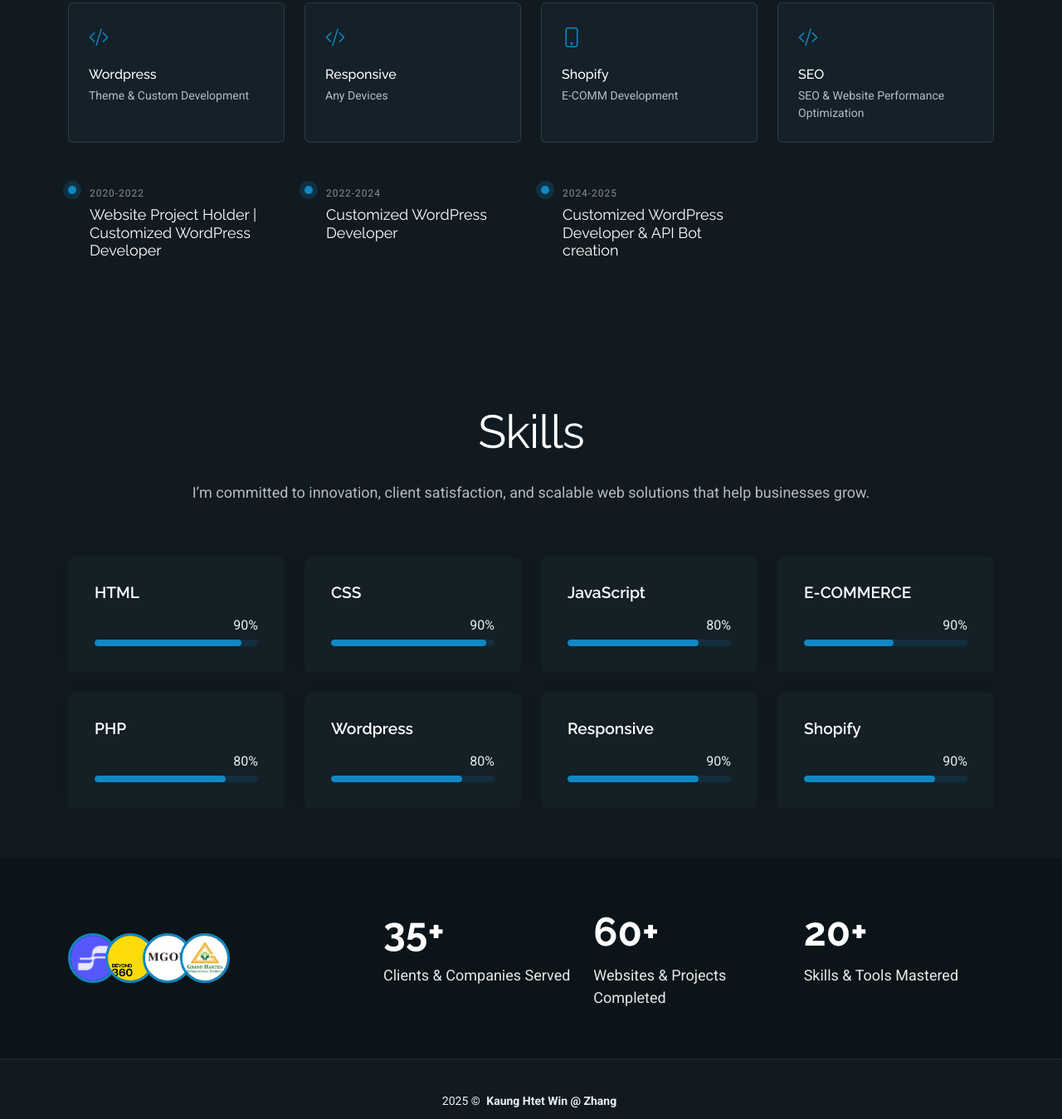
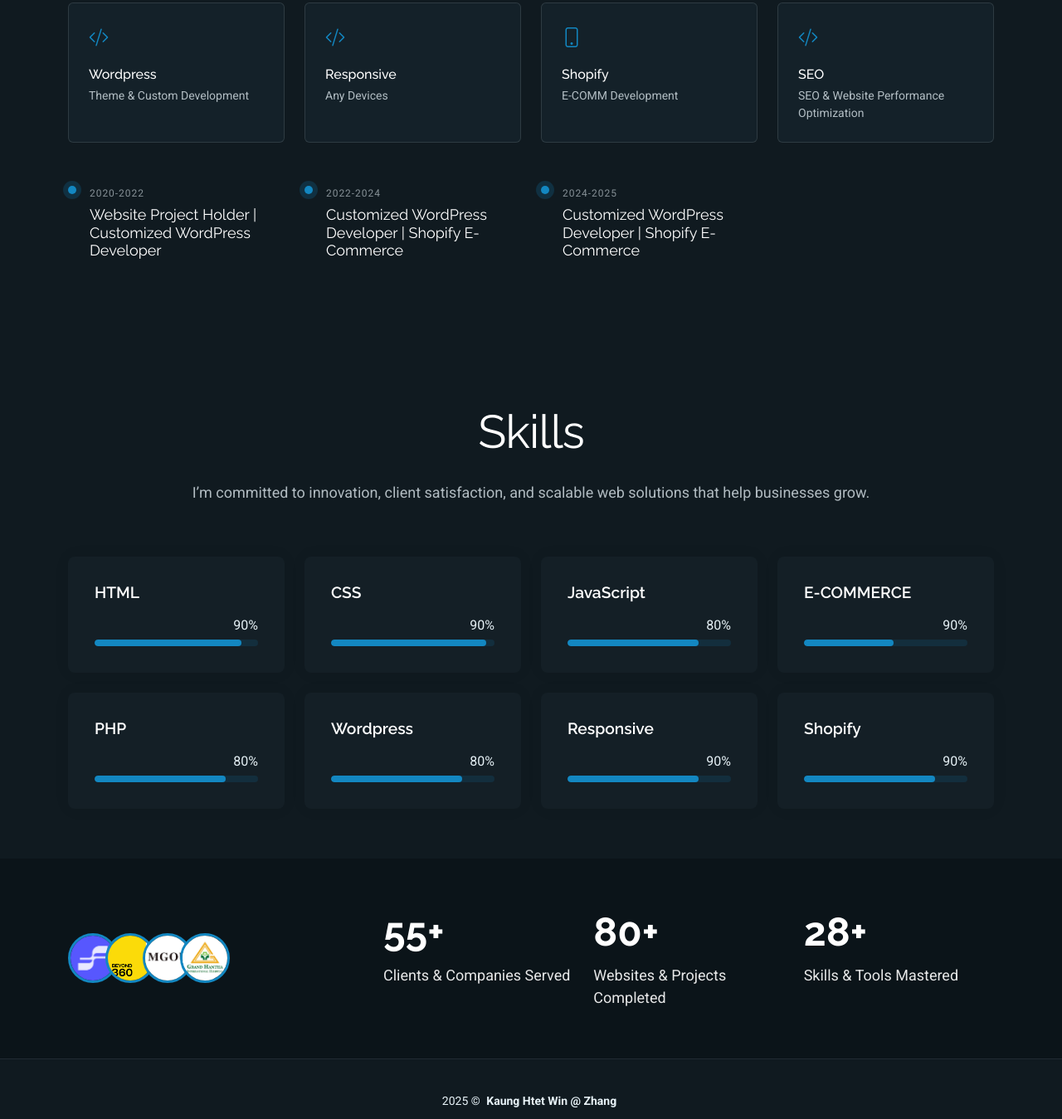
Before and after one commit to kaunghtetwin71/kaunghtetwin, a plain HTML site: page about.html in a window 1280 px wide. Shown: the part 1168-2517 px from the top of the page at 83% size. Drawn offline with Linux system fonts and the light colour scheme.

Commit message:
Update about.html

```diff
--- a/about.html
+++ b/about.html
@@ -160,14 +160,14 @@
               <article class="timeline-item">
                 <span class="dot"></span>
                 <time>2022-2024</time>
-                <h4>Customized WordPress Developer</h4>
+                <h4>Customized WordPress Developer | Shopify E-Commerce</h4>
               </article>
             </div>
             <div class="col-md-6 col-lg-3" data-aos="fade-up" data-aos-delay="240">
               <article class="timeline-item">
                 <span class="dot"></span>
                 <time>2024-2025</time>
-                <h4>Customized WordPress Developer & API Bot creation</h4>
+                <h4>Customized WordPress Developer | Shopify E-Commerce</h4>
               </article>
             </div>
           </div>
@@ -296,17 +296,17 @@
           <div class="col-lg-8">
             <div class="row counters">
               <div class="col-md-4" data-aos="fade-up" data-aos-delay="300">
-                <h2><span data-purecounter-start="0" data-purecounter-end="35" data-purecounter-duration="1" class="purecounter"></span>+</h2>
+                <h2><span data-purecounter-start="0" data-purecounter-end="55" data-purecounter-duration="1" class="purecounter"></span>+</h2>
                 <p>Clients & Companies Served</p>
               </div>
 
               <div class="col-md-4" data-aos="fade-up" data-aos-delay="400">
-                <h2><span data-purecounter-start="0" data-purecounter-end="60" data-purecounter-duration="1" class="purecounter"></span>+</h2>
+                <h2><span data-purecounter-start="0" data-purecounter-end="80" data-purecounter-duration="1" class="purecounter"></span>+</h2>
                 <p>Websites & Projects Completed</p>
               </div>
 
               <div class="col-md-4" data-aos="fade-up" data-aos-delay="500">
-                <h2><span data-purecounter-start="0" data-purecounter-end="20" data-purecounter-duration="1" class="purecounter"></span>+</h2>
+                <h2><span data-purecounter-start="0" data-purecounter-end="28" data-purecounter-duration="1" class="purecounter"></span>+</h2>
                 <p>Skills & Tools Mastered</p>
               </div>
             </div>
```
